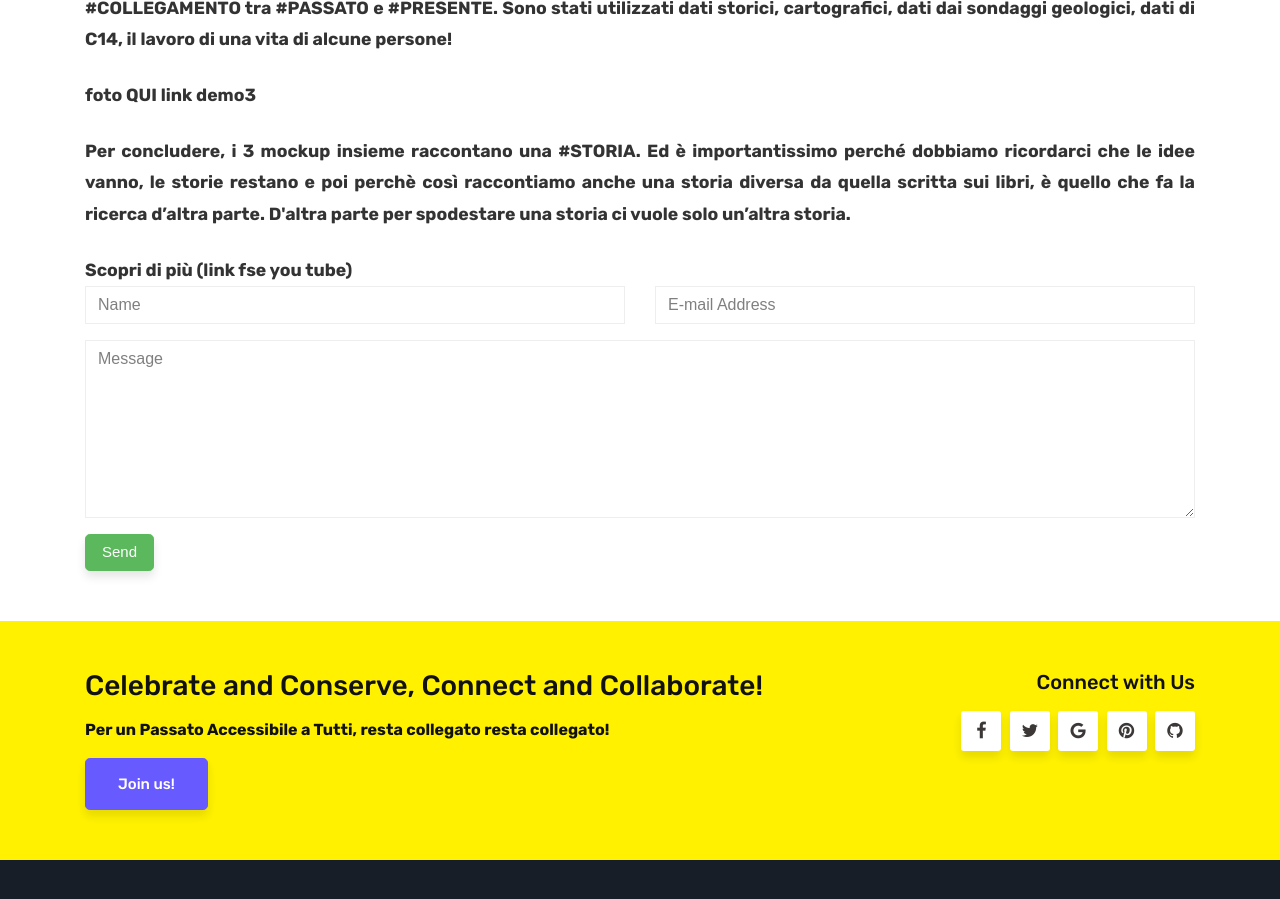
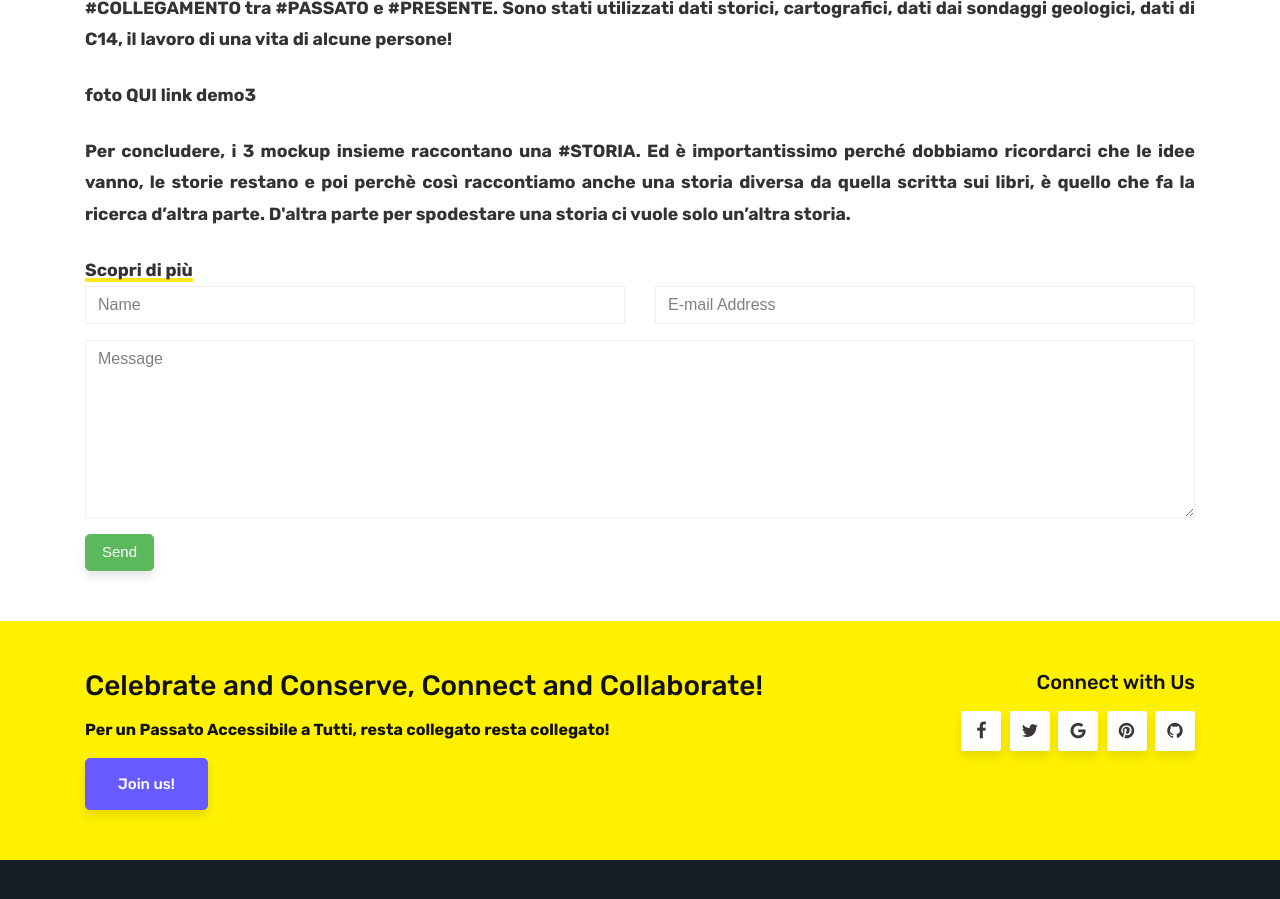
Before and after one commit to valrem93/SantIlarioeilBrenta_test, a Jekyll site: the page built from docs/heritage.html, in a window 1280 px wide and 900 px high, scrolled down 2849 px. Built offline with Jekyll 4.4.1, drawn with Linux system fonts in a browser that asks for light colours.

Commit message:
Update heritage.html

```diff
--- a/docs/heritage.html
+++ b/docs/heritage.html
@@ -93,8 +93,7 @@
 
 
 
-Scopri di più (link fse you tube)
-
+<a href="https://www.youtube.com/watch?v=H1UhlMT0j4c" target="_blank"> Scopri di più</a>
 
 
 
```
